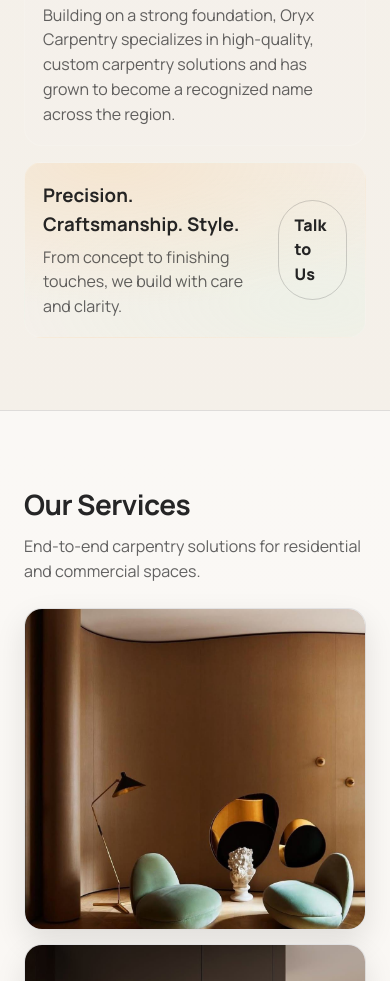
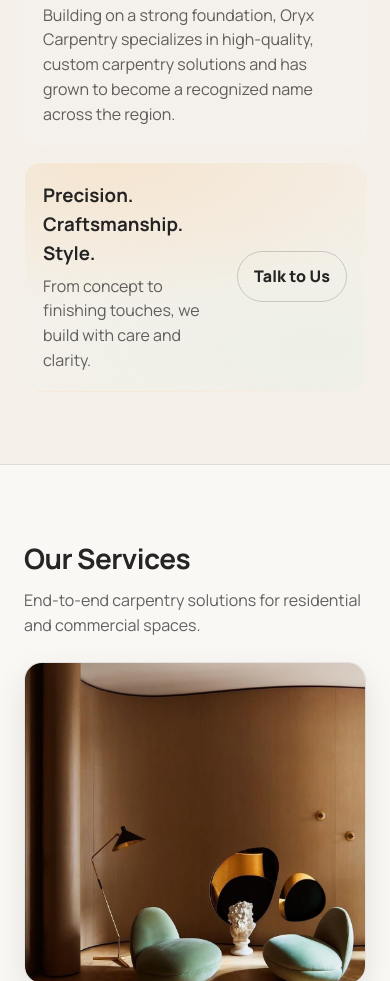
Before and after one commit to engYuns/oryx, a website: page index.html in a window 390 px wide. Shown: the part 2933-3914 px from the top of the page. Drawn offline with Linux system fonts and the light colour scheme; no server answers.

Commit message:
Fix Talk to Us button on mobile

```diff
--- a/styles.css
+++ b/styles.css
@@ -413,6 +413,8 @@ h1{
   justify-content:space-between;
   gap:14px;
 }
+.banner-copy{ min-width:0; }
+.banner .button{ flex: 0 0 auto; white-space: nowrap; }
 .banner h3{ margin:0; }
 .banner p{ margin:6px 0 0; color: var(--muted); }
 
```
